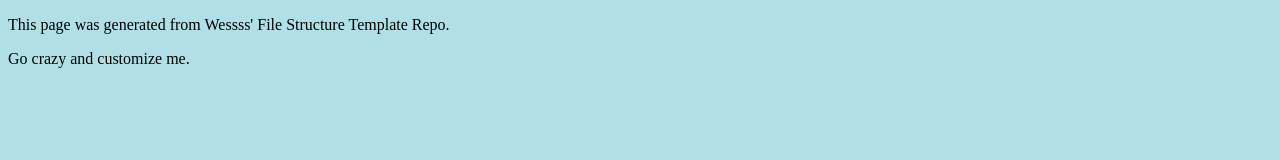
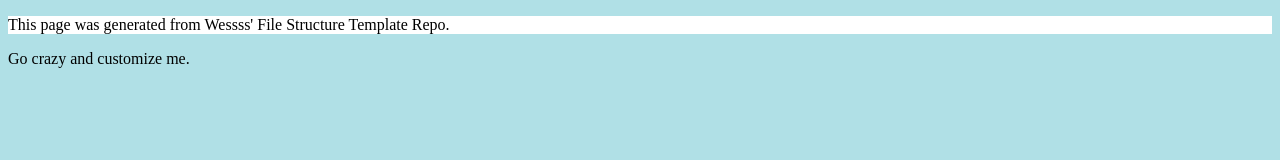
Before and after one commit to kmwashin/art101-, a plain HTML site: page index.html in a window 1280 px wide. Drawn offline with Linux system fonts and the light colour scheme.

Commit message:
Update index.html

```diff
--- a/index.html
+++ b/index.html
@@ -6,7 +6,7 @@
 </head>
 <body style="background-color:powderblue;">
 	<main>
-		<p>This page was generated from Wessss' File Structure Template Repo.</p>
+		<p style="background-color:white;">This page was generated from Wessss' File Structure Template Repo.</p>
 
 		<p>Go crazy and customize me.</p>
 	</main>
```
